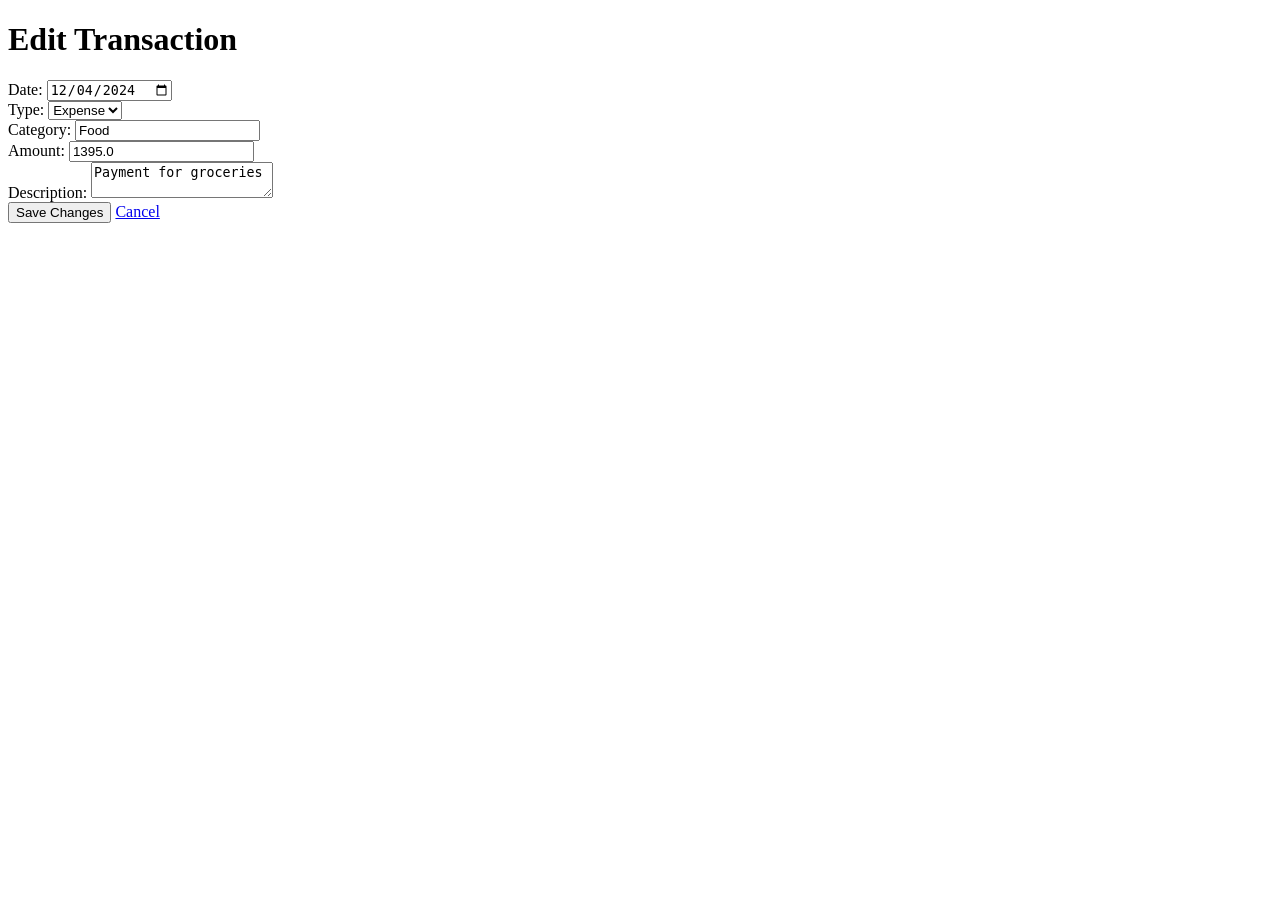
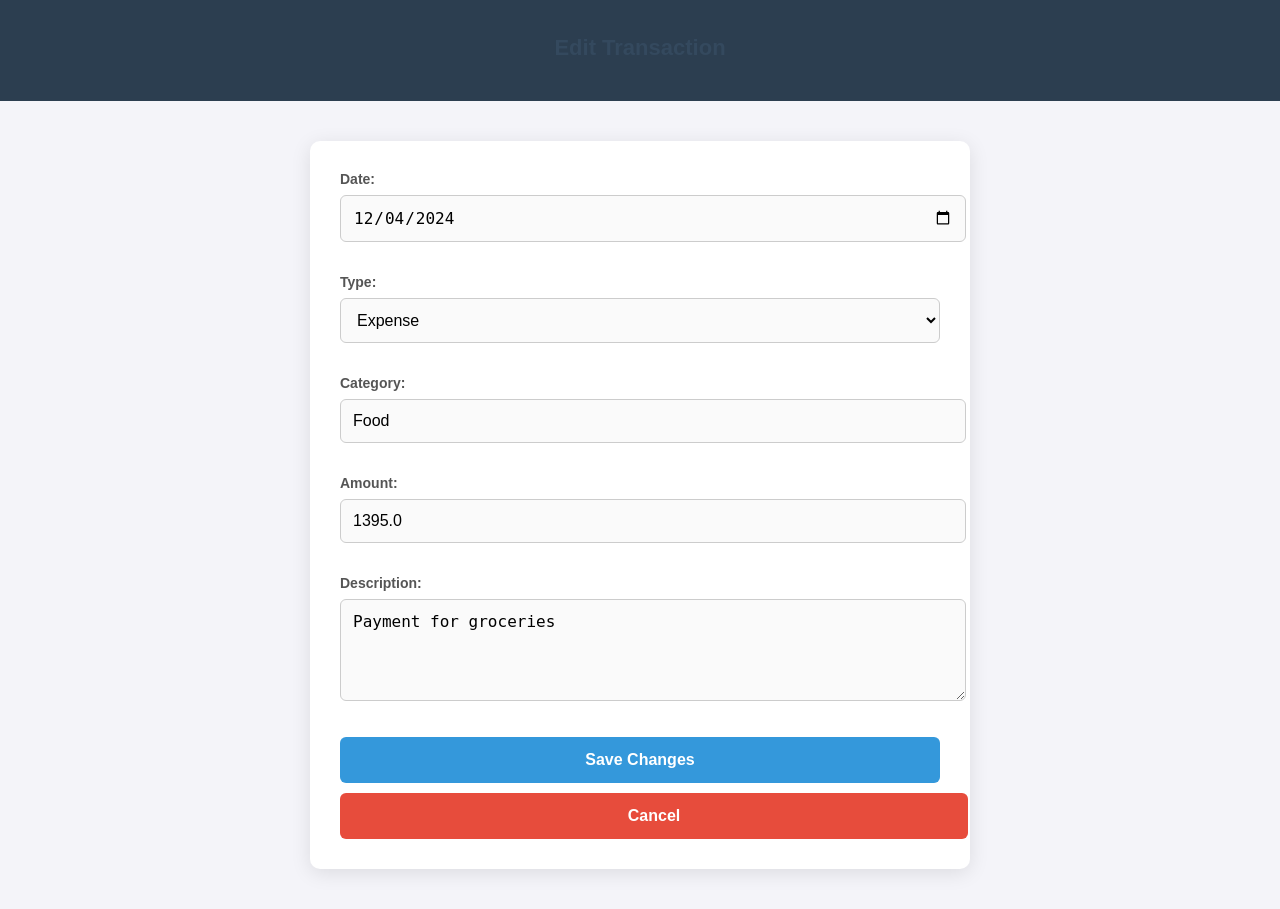
Before and after one commit to NavuluriBalaji/Financial_Management_System, a Flask app: page /edit/1 in a window 1280 px wide. Before the commit the page ends 223 px from the top, so only its background shows below. Run offline with Flask 3, Linux system fonts and the light colour scheme.

Commit message:
prefinal

```diff
--- a/app.py
+++ b/app.py
@@ -162,17 +162,29 @@ from models import db, Transactions
 
 @app.route('/summary')
 def summary():
+    # Ensure that the user is logged in
+    if 'user_id' not in session:
+        return redirect(url_for('login'))  # Redirect to login if not logged in
+
+    # Fetch the logged-in user's ID from the session
+    user_id = session['user_id']
+
+    # Fetch the sum of income and expenses by category for the logged-in user
     category_expenses = db.session.query(Transactions.category, db.func.sum(Transactions.amount).label('total_amount'))\
-        .filter(Transactions.type == 'Expense')\
+        .filter(Transactions.type == 'Expense', Transactions.user_id == user_id)  \
         .group_by(Transactions.category).all()
 
+    # Fetch the total income for the logged-in user
     total_income_transactions = db.session.query(db.func.sum(Transactions.amount).label('total_income'))\
-        .filter(Transactions.type == 'Income').scalar() or 0
+        .filter(Transactions.type == 'Income', Transactions.user_id == user_id).scalar() or 0
 
+    # Get the user's monthly salary from session
     monthly_salary = session.get('monthly_salary', 0)
 
+    # Calculate total income (monthly salary + income from transactions)
     total_income = monthly_salary + total_income_transactions
 
+    # Prepare the data for chart (pie and bar chart)
     categories = [expense.category for expense in category_expenses]
     amounts = [expense.total_amount for expense in category_expenses]
 
@@ -202,12 +214,14 @@ def summary():
     total_expenses = sum(amounts)
     remaining_budget = total_income - total_expenses
 
+    # Render the template with the data
     return render_template('summary.html',
                            category_expenses=category_expenses,
                            chart_data=chart_data,
                            total_income=total_income,
                            total_expenses=total_expenses,
                            remaining_budget=remaining_budget)
+
 
 @app.route('/delete/<int:transaction_id>', methods=['POST'])
 def delete_transaction(transaction_id):
--- a/templates/edit_transaction.html
+++ b/templates/edit_transaction.html
@@ -2,31 +2,171 @@
 <html lang="en">
 <head>
     <meta charset="UTF-8">
+    <meta name="viewport" content="width=device-width, initial-scale=1.0">
     <title>Edit Transaction</title>
+    <style>
+        body {
+            font-family: 'Arial', sans-serif;
+            background-color: #f4f4f9;
+            margin: 0;
+            padding: 0;
+        }
+
+        header {
+            background-color: #2c3e50;
+            color: white;
+            padding: 20px 0;
+            text-align: center;
+            font-size: 24px;
+            font-weight: 600;
+        }
+
+        .container {
+            width: 100%;
+            max-width: 600px;
+            margin: 40px auto;
+            padding: 30px;
+            background-color: white;
+            border-radius: 10px;
+            box-shadow: 0 4px 20px rgba(0, 0, 0, 0.1);
+        }
+
+        h1 {
+            text-align: center;
+            font-size: 22px;
+            color: #34495e;
+            margin-bottom: 20px;
+        }
+
+        .form-group {
+            margin-bottom: 20px;
+        }
+
+        label {
+            font-size: 14px;
+            font-weight: bold;
+            color: #555;
+            display: block;
+            margin-bottom: 8px;
+        }
+
+        input, select, textarea {
+            width: 100%;
+            padding: 12px;
+            font-size: 16px;
+            border: 1px solid #ccc;
+            border-radius: 6px;
+            margin-bottom: 12px;
+            background-color: #fafafa;
+            transition: all 0.3s ease;
+        }
+
+        input:focus, select:focus, textarea:focus {
+            border-color: #3498db;
+            outline: none;
+            background-color: #fff;
+        }
+
+        button {
+            width: 100%;
+            padding: 14px;
+            background-color: #3498db;
+            color: white;
+            border: none;
+            border-radius: 6px;
+            font-size: 16px;
+            font-weight: bold;
+            cursor: pointer;
+            transition: all 0.3s ease;
+        }
+
+        button:hover {
+            background-color: #2980b9;
+        }
+
+        a {
+            display: inline-block;
+            width: 100%;
+            padding: 14px;
+            text-align: center;
+            text-decoration: none;
+            color: white;
+            background-color: #e74c3c;
+            font-size: 16px;
+            font-weight: bold;
+            border-radius: 6px;
+            margin-top: 10px;
+            transition: all 0.3s ease;
+        }
+
+        a:hover {
+            background-color: #c0392b;
+        }
+
+        .alert {
+            background-color: #e74c3c;
+            color: white;
+            padding: 10px;
+            text-align: center;
+            border-radius: 8px;
+            margin-top: 20px;
+        }
+
+    </style>
 </head>
 <body>
+    <header>
         <h1>Edit Transaction</h1>
+    </header>
+
+    <div class="container">
         <form method="POST">
+            <!-- Flash messages for success or errors -->
+            {% with messages = get_flashed_messages(with_categories=true) %}
+                {% if messages %}
+                    {% for category, message in messages %}
+                        <div class="alert">{{ message }}</div>
+                    {% endfor %}
+                {% endif %}
+            {% endwith %}
+
+            <!-- Date -->
+            <div class="form-group">
                 <label for="date">Date:</label>
-        <input type="date" id="date" name="date" value="{{ transaction.date }}" required><br>
+                <input type="date" id="date" name="date" value="{{ transaction.date }}" required>
+            </div>
 
+            <!-- Type -->
+            <div class="form-group">
                 <label for="type">Type:</label>
                 <select id="type" name="type" required>
                     <option value="Income" {% if transaction.type == 'Income' %}selected{% endif %}>Income</option>
                     <option value="Expense" {% if transaction.type == 'Expense' %}selected{% endif %}>Expense</option>
-        </select><br>
+                </select>
+            </div>
 
+            <!-- Category -->
+            <div class="form-group">
                 <label for="category">Category:</label>
-        <input type="text" id="category" name="category" value="{{ transaction.category }}" required><br>
+                <input type="text" id="category" name="category" value="{{ transaction.category }}" required>
+            </div>
 
+            <!-- Amount -->
+            <div class="form-group">
                 <label for="amount">Amount:</label>
-        <input type="number" step="0.01" id="amount" name="amount" value="{{ transaction.amount }}" required><br>
+                <input type="number" step="0.01" id="amount" name="amount" value="{{ transaction.amount }}" required>
+            </div>
 
+            <!-- Description -->
+            <div class="form-group">
                 <label for="description">Description:</label>
-        <textarea id="description" name="description">{{ transaction.description }}</textarea><br>
+                <textarea id="description" name="description" rows="4" required>{{ transaction.description }}</textarea>
+            </div>
 
-        <button type="submit" class="btn">Save Changes</button>
-        <a href="{{ url_for('index') }}" class="btn">Cancel</a>
+            <!-- Save and Cancel buttons -->
+            <button type="submit">Save Changes</button>
+            <a href="{{ url_for('index') }}">Cancel</a>
         </form>
+    </div>
 </body>
 </html>
```
Also changed, not shown: 1 other file. Lines whose indentation alone changed are shown as unchanged.
